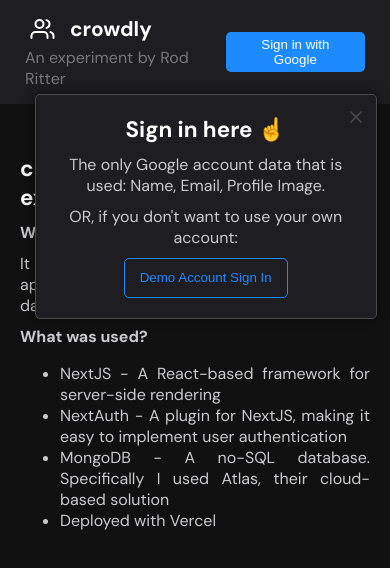
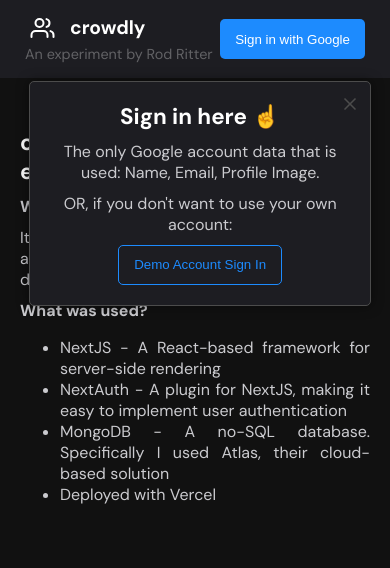
Before and after one commit to RodRitter/social-media-concept, a Next.js app: page / in a window 390 px wide. Shown: the top 568 px of the page. Built offline with nearby package versions, Linux system fonts and the light colour scheme; no server answers.

Commit message:
feat: responsive changes

```diff
--- a/containers/GroupList.js
+++ b/containers/GroupList.js
@@ -36,11 +36,6 @@
 
             <FeatureList theme={theme}>
                 <p>
-                    <span>Character Limit</span>: Posts have a character limit,
-                    which is displayed in the text input if you've entered more
-                    than 1 character.
-                </p>
-                <p>
                     <span>Rate/Spam Limiting</span>: There is a 30s wait time
                     between post updates to avoid spam. An notification will let
                     you know when you hit the rate limit.
--- a/containers/Header.js
+++ b/containers/Header.js
@@ -29,7 +29,7 @@
     flex-direction: column;
 
     > div span {
-        font-size: 1.3rem;
+        font-size: 1.2rem;
         font-weight: bold;
     }
 
@@ -40,9 +40,10 @@
 `;
 
 const BrandByline = styled.div`
-    opacity: 0.4;
+    opacity: 0.3;
     font-weight: 300;
     margin-top: 5px;
+    font-size: 0.9rem;
 `;
 
 const ProfilePanel = styled.div`
```
